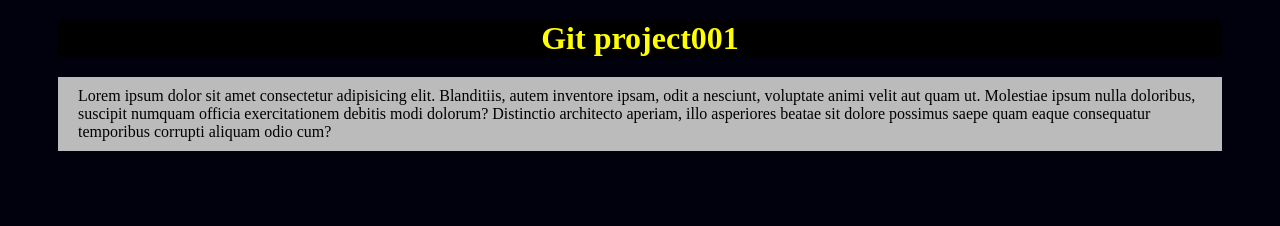
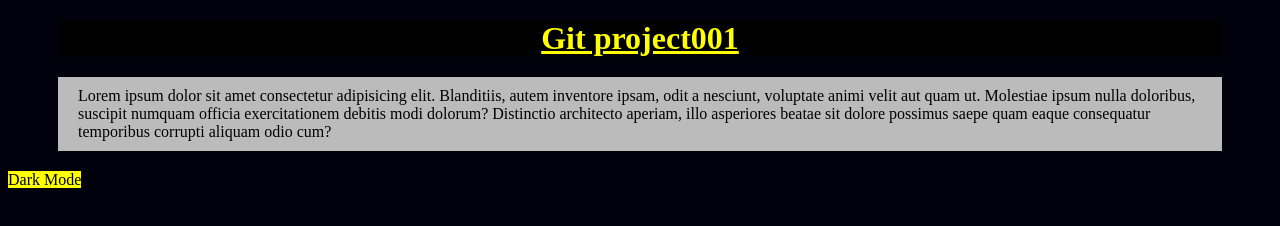
Before and after one commit to 34R4F4/project001, a plain HTML site: page index.html in a window 1280 px wide. Drawn offline with Linux system fonts and the light colour scheme.

Commit message:
Apply Dark Mode

```diff
--- a/index.html
+++ b/index.html
@@ -9,6 +9,7 @@
 <body>
     <h1>Git project001</h1>
     <p>Lorem ipsum dolor sit amet consectetur adipisicing elit. Blanditiis, autem inventore ipsam, odit a nesciunt, voluptate animi velit aut quam ut. Molestiae ipsum nulla doloribus, suscipit numquam officia exercitationem debitis modi dolorum? Distinctio architecto aperiam, illo asperiores beatae sit dolore possimus saepe quam eaque consequatur temporibus corrupti aliquam odio cum?</p>
+    <mark>Dark Mode</mark>
     <script src="app.js"></script>
 </body>
 </html>
--- a/style.css
+++ b/style.css
@@ -4,6 +4,7 @@ body{
 h1{
     text-align: center;
     color: yellow;
+    text-decoration: underline;
     background-color: black;
     margin: 20px 50px;
 }
```
